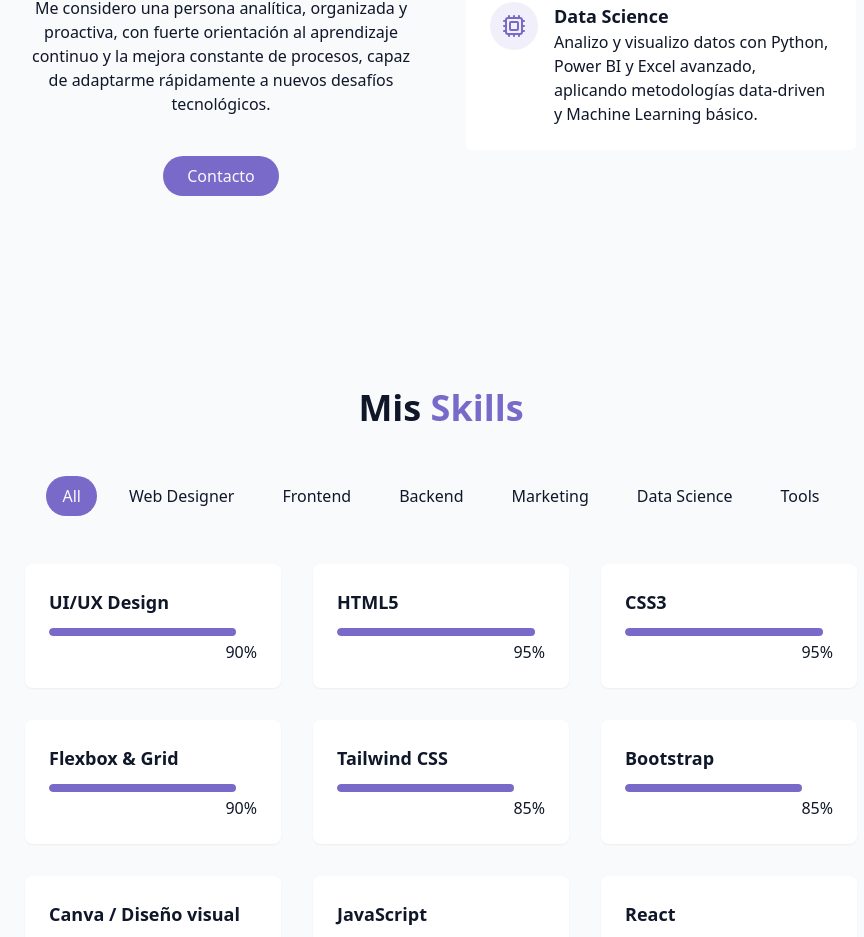
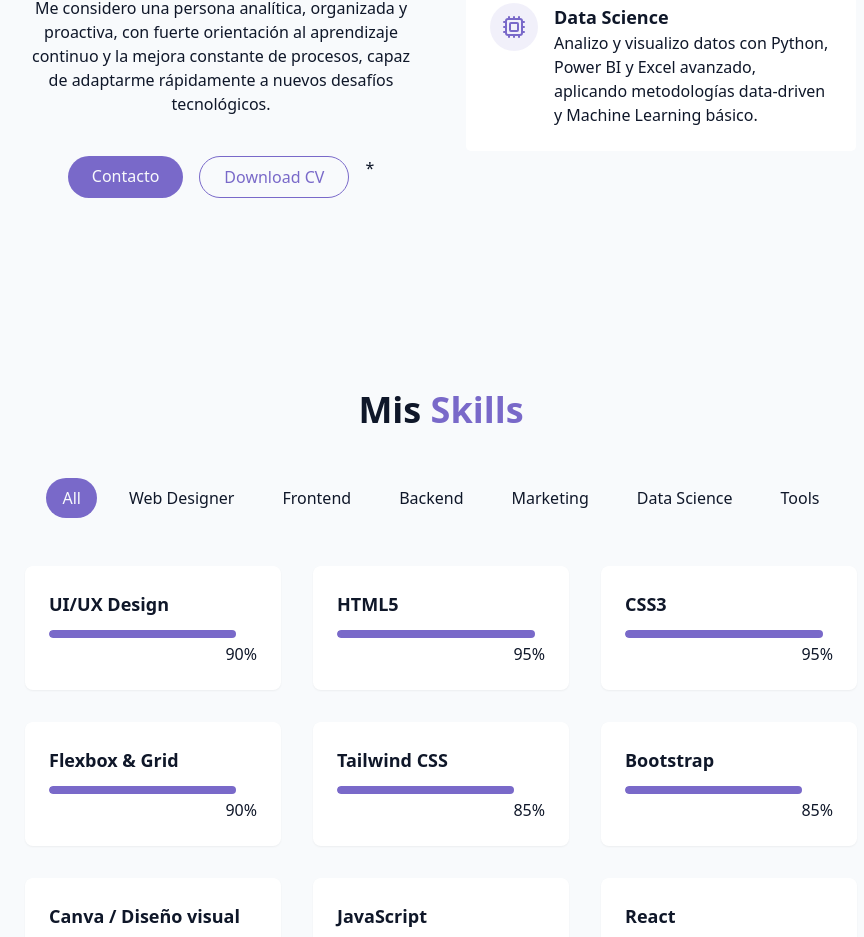
Before and after one commit to Drecor1798/Portafolio-2026, a React (Vite) app: page / in a window 1280 px wide. Shown: the part 1844-2781 px from the top of the page, without its empty margins (199-1063 px from the left). Built offline with nearby package versions, Linux system fonts and the light colour scheme.

Commit message:
Git cv 2

```diff
--- a/src/components/AboutSection.jsx
+++ b/src/components/AboutSection.jsx
@@ -61,12 +61,12 @@ export const AboutSection = () => {
               <a href="#contact" className="cosmic-button text-sm sm:text-base">
                 Contacto
               </a>
-              {/* <a
+              <a
                 href="/public/Documents/curriculum_alexis_aguilar.pdf"
                 className="px-4 py-2 sm:px-6 sm:py-2 rounded-full border border-primary text-sm sm:text-base text-primary hover:bg-primary/10 hover:scale-105 active:scale-95 transition-all duration-300"
               >
                 Download CV
-              </a>*/}
+              </a>*
             </div>
           </div>
 
```
